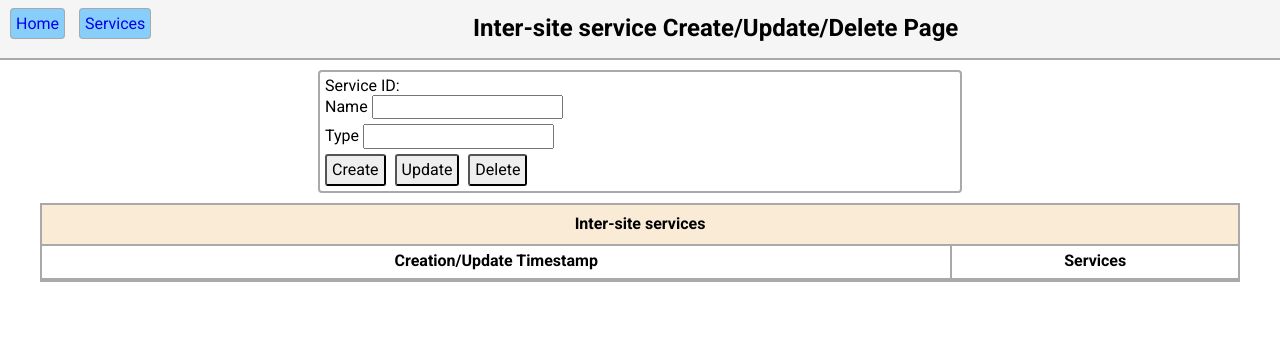
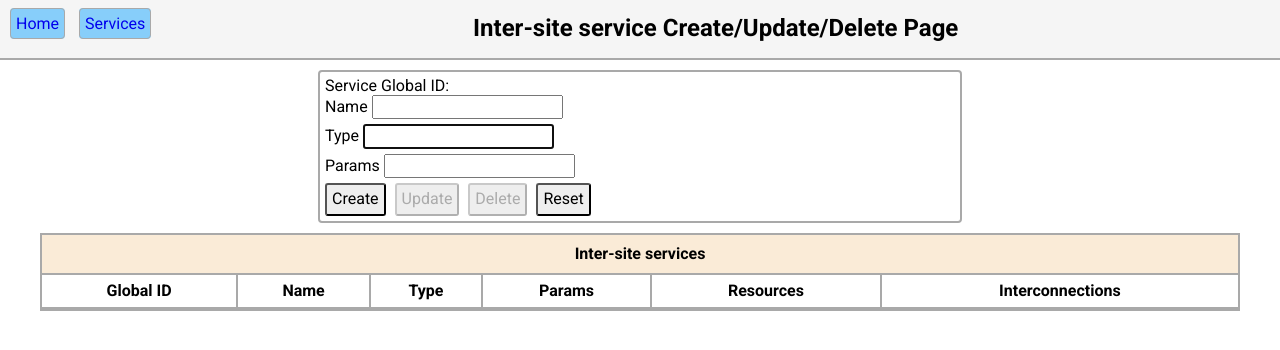
Before and after one commit to daespinel/intersite, a Python web app: template templates/services.html in a window 1280 px wide. Shown: the top 350 px of the page. Run offline with Jinja, Linux system fonts and the light colour scheme; the template is opened without the code that fills it: most values are stand-ins (such as "Sample title", 1, 10 or a date in 2020); lists and menus that the app fills with data are empty; some libraries are stand-ins or nearby versions.

Commit message:
Adding views for HTML requests

```diff
--- a/static/css/home.css
+++ b/static/css/home.css
@@ -46,7 +46,7 @@ tbody tr:nth-child(odd) {
     background-color: gainsboro;
 }
 
-tbody td.name, tbody td.region, tbody td.uuid {
+tbody td.global, tbody td.region, tbody td.uuid {
     cursor: pointer;
     height: 33px;
 }
--- a/static/css/services.css
+++ b/static/css/services.css
@@ -57,15 +57,21 @@ tr:nth-child(even) {
     background-color: gainsboro;
 }
 
-td {
+td.name {
     text-align: center;
+    width: 175px;
+}
+
+td.type {
+    text-align: center;
+    width: 280px;
 }
 
 tbody td.type {
     width: 280px;
 }
 
-tbody td.name {
+tbody td.global {
     cursor: pointer;
     height: 33px;
 }
--- a/static/js/home.js
+++ b/static/js/home.js
@@ -85,10 +85,10 @@ ns.controller = (function (m, v) {
     }
 
     // handle application events
-    $('table').on('dblclick', 'tbody td.name', function (e) {
+    $('table').on('dblclick', 'tbody td.global', function (e) {
         let $target = $(e.target).parent(),
-            global_id = $target.data('service_global');
-        window.location = `/services/${global_id}`;
+            service_global = $target.data('service_global');
+        window.location = `/services/${service_global}`;
 
     });
 
--- a/static/js/services.js
+++ b/static/js/services.js
@@ -12,49 +12,50 @@ ns.model = (function () {
 
     // Return the API
     return {
+        read_one: function (service_global) {
+            let ajax_options = {
+                type: 'GET',
+                url: `/api/intersite-vertical/${service_global}`,
+                accepts: 'application/json',
+                dataType: 'json'
+            };
+            return $.ajax(ajax_options);
+        },
         read: function () {
             let ajax_options = {
                 type: 'GET',
-                url: 'api/intersite-vertical',
+                url: '/api/intersite-vertical',
                 accepts: 'application/json',
                 dataType: 'json'
             };
-            return $.ajax(ajax_options)
+            return $.ajax(ajax_options);
         },
-        create: function (name, type, resources) {
-            console.log("joder");
-            console.info("joder");
+        create: function (service) {
             let ajax_options = {
                 type: 'POST',
-                url: 'api/intersite-vertical',
+                url: '/api/intersite-vertical',
                 accepts: 'application/json',
                 contentType: 'application/json',
                 dataType: 'json',
-                data: JSON.stringify({
-                    'name': name,
-                    'type': type,
-                    'resources': resources
-                })
+                data: JSON.stringify(service)
             };
             return $.ajax(ajax_options)
         },
-        update: function (id) {
+        update: function (service) {
             let ajax_options = {
                 type: 'PUT',
-                url: 'api/intersite-vertical/' + id,
+                url: '/api/intersite-vertical/${service.service_global}',
                 accepts: 'application/json',
                 contentType: 'application/json',
                 dataType: 'json',
-                data: JSON.stringify({
-                    'id': id
-                })
+                data: JSON.stringify(service)
             };
             return $.ajax(ajax_options)
         },
-        'delete': function (id) {
+        'delete': function (service_global) {
             let ajax_options = {
                 type: 'DELETE',
-                url: 'api/intersite-vertical/' + id,
+                url: '/api/intersite-vertical/${service_global}',
                 accepts: 'application/json',
                 contentType: 'plain/text'
             };
@@ -67,15 +68,17 @@ ns.model = (function () {
 ns.view = (function () {
     'use strict';
 
+    var $table = $(".services table");
+
     const NEW_RESOURCE = 0,
         EXISTING_RESOURCE = 1;
 
-    let $service_id = $('#id'),
-        $global = $('#global'),
-        $name = $('#name'),
-        $type = $('#type'),
-        $resources = $('#resources'),
-        $interconnections = $('#interconnections'),
+    let $service_global = $('#service_global'),
+        $service_name = $('#service_name'),
+        $service_type = $('#service_type'),
+        $service_params = $('#service_params'),
+        $service_resources = $('#service_resources'),
+        $service_interconnections = $('#service_interconnections'),
         $create = $('#create'),
         $update = $('#update'),
         $delete = $('#delete'),
@@ -86,37 +89,48 @@ ns.view = (function () {
         NEW_RESOURCE: NEW_RESOURCE,
         EXISTING_RESOURCE: EXISTING_RESOURCE,
         reset: function () {
-            $service_id.val('');
-            $global.val('');
-            $name.val('');
-            $type.val('');
-            $resources.val('');
-            $interconnections.val('').focus();
+            $service_global.text('');
+            $service_name.val('');
+            $service_params.val('');
+            $service_type.val('').focus();
         },
-        update_editor: function (id) {
-            $id.val(id).focus();
+        update_editor: function (service) {
+            $service_global.text(service.service_global);
+            $service_name.val(service.service_name);
+            $service_params.val(service.service_params);
+            $service_type.val(service.service_type).focus();
         },
-        build_table: function (service) {
-            let source = $('#blog-table-template').html(),
+        set_button_state: function (state) {
+            if (state === NEW_RESOURCE) {
+                $create.prop('disabled', false);
+                $update.prop('disabled', true);
+                $delete.prop('disabled', true);
+            } else if (state === EXISTING_RESOURCE) {
+                $create.prop('disabled', true);
+                $update.prop('disabled', false);
+                $delete.prop('disabled', false);
+            }
+        },
+        build_table: function (data) {
+
+            let source = $('#services-table-template').html(),
                 template = Handlebars.compile(source),
                 html;
 
-            // clear the table
-            $('.blog table > tbody').empty();
+            // Create the HTML from the template and notes
+            html = template({services: data});
 
-            // did we get a service array?
-            if (service) {
-                html = template({ service: service })
-                $('table > tbody').append(html);
-            }
+            // Append the rows to the table tbody
+            $table.append(html);
+
         },
         error: function (error_msg) {
             $('.error')
                 .text(error_msg)
                 .css('visibility', 'visible');
             setTimeout(function () {
-                $('.error').css('visibility', 'hidden');
-            }, 3000)
+                $('.error').fadeOut();
+            }, 2000)
         }
     };
 }());
@@ -127,14 +141,13 @@ ns.controller = (function (m, v) {
 
     let model = m,
         view = v,
-        $url_service_id = $('#url_service_id')
-        $service_id = $('#service_id'),
-        $service_global = $('#global'),
-        $service_name = $('#name'),
-        $service_type = $('#type'),
-        $service_params = $('#params'),
-        $service_resources = $('#resources'),
-        $service_interconnections = $('#interconnections');
+        $url_service_global = $('#url_service_global'),
+        $service_global = $('#service_global'),
+        $service_name = $('#service_name'),
+        $service_type = $('#service_type'),
+        $service_params = $('#service_params'),
+        $service_resources = $('#service_resources'),
+        $service_interconnections = $('#service_interconnections');
 
     // Get the data from the model after the controller is done initializing
     setTimeout(function () {
@@ -147,8 +160,8 @@ ns.controller = (function (m, v) {
                 error_handler(xhr, textStatus, errorThrown);
             })
 
-        if ($url_service_id.val() !== "") {
-            model.read_one(parseInt($url_service_id.val()))
+        if ($url_service_global.val() !== "") {
+            model.read_one($url_service_global.val())
                 .done(function (data) {
                     view.update_editor(data);
                     view.set_button_state(view.EXISTING_RESOURCE);
@@ -158,6 +171,16 @@ ns.controller = (function (m, v) {
                 });
         }
     }, 100)
+
+    // generic error handler
+    function error_handler(xhr, textStatus, errorThrown) {
+        let error_msg = `${textStatus}: ${errorThrown} - ${xhr.responseJSON.detail}`;
+
+        view.error(error_msg);
+        console.log(error_msg);
+    }
+    // initialize the button states
+    view.set_button_state(view.NEW_RESOURCE);
 
     // Validate input
     function validate(type, resources) {
@@ -207,43 +230,19 @@ ns.controller = (function (m, v) {
 
     $('#reset').click(function () {
         view.reset();
+        view.set_button_state(view.NEW_RESOURCE);
     })
 
     $('table').on('dblclick', 'tbody tr', function (e) {
         let $target = $(e.target).parent(),
-            service_id = $target.data('service_id'),
-            global = $target.data('global')
-            name = $target.data('name'),
-            type = $target.data('type'),
-            params = $target.data('params'),
-            resources = $target.data('resources'),
-            interconnections = $target.data('interconnections');
+            service_global = $target.data('global')
+            service_name = $target.data('name'),
+            service_type = $target.data('type'),
+            service_params = $target.data('params'),
+            service_resources = $target.data('resources'),
+            service_interconnections = $target.data('interconnections');
 
-        view.update_editor({ service_id: service_id, global: global, name: name, type: type, params: params, resources: resources, interconnections: interconnections });
+        view.update_editor({  service_global: service_global, service_name: service_name, service_type: service_type, service_params: service_params, service_resources: service_resources, service_interconnections: service_interconnections });
     });
 
-    // Handle the model events
-    $event_pump.on('model_read_success', function (e, data) {
-        view.build_table(data);
-        view.reset();
-    });
-
-    $event_pump.on('model_create_success', function (e, data) {
-        model.read();
-    });
-
-    $event_pump.on('model_update_success', function (e, data) {
-        model.read();
-    });
-
-    $event_pump.on('model_delete_success', function (e, data) {
-        model.read();
-    });
-
-    $event_pump.on('model_error', function (e, xhr, textStatus, errorThrown) {
-        let error_msg = textStatus + ': ' + errorThrown + ' - ' + xhr.responseJSON.detail;
-        view.error(error_msg);
-        console.log(error_msg);
-        console.log("joder");
-    })
 }(ns.model, ns.view));
--- a/templates/home.html
+++ b/templates/home.html
@@ -13,8 +13,8 @@
         <caption>Inter-site services Blog Entries</caption>
         <thead>
             <tr>
+                <th>Global ID</th>
                 <th>Name</th>
-                <th>Global</th>
                 <th>Type</th>
                 <th>Params</th>
                 <th>Resources</th>
@@ -32,13 +32,11 @@
     <tbody>
         {{#each services}}
         <tr data-service_global="{{service_global}}" >
+            <td class="global">{{service_global}}</td>
             <td class="name">{{service_name}}</td>
-            <td class="global">{{service_global}}</td>
             <td class="type">{{service_type}}</td>
             <td class="params">{{service_params}}</td>
-
             <td class="resources">{{#each service_resources}}{{resource_region}} - {{resource_uuid}} <br> {{/each}}</td>
-
             <td class="interconnections">{{#each service_interconnections}}{{interconnexion_uuid}} <br> {{/each}}</td>
         </tr>
         {{/each}}
--- a/templates/services.html
+++ b/templates/services.html
@@ -8,31 +8,40 @@
 
 {% block body %}
     <div class="container">
-        <input id="url_service_id" type="hidden" value="{{ service_global }}" />
+        <input id="url_service_global" type="hidden" value="{{ service_global }}" />
         <div class="section editor">
             <div>
-                <span>Service ID:</span>
+                <span>Service Global ID:</span>
                 <span id="service_global"></span>
             </div>
             <label for="name">Name
-                <input id="name" type="text" />
+                <input id="service_name" type="text" />
             </label>
             <br />
             <label for="type">Type
-                <input id="type" type="text" />
+                <input id="service_type" type="text" />
+            </label>
+            <br />
+            <label for="params">Params
+                <input id="service_params" type="text" />
             </label>
             <br />
             <button id="create">Create</button>
             <button id="update">Update</button>
             <button id="delete">Delete</button>
+            <button id="reset">Reset</button>
         </div>
         <div class="services">
             <table>
                 <caption>Inter-site services</caption>
                 <thead>
                     <tr>
-                        <th>Creation/Update Timestamp</th>
-                        <th>Services</th>
+                        <th>Global ID</th>
+                        <th>Name</th>
+                        <th>Type</th>
+                        <th>Params</th>
+                        <th>Resources</th>
+                        <th>Interconnections</th>
                     </tr>
                 </thead>
             </table>
@@ -47,11 +56,15 @@
 {% raw %}
 <script id="services-table-template" type="text/x-handlebars-template">
     <tbody>
-        {{#each service}}
-            <tr data-service_global="{{global_id}}" data-name="{{name}}" data-type="{{type}}">
-                <td class="type">{{type}}</td>
-                <td class="name">{{name}}</td>
-            </tr>
+        {{#each services}}
+        <tr data-service_global="{{service_global}}" data-service_type="{{service_type}}" >
+            <td class="global">{{service_global}}</td>
+            <td class="name">{{service_name}}</td>
+            <td class="type">{{service_type}}</td>
+            <td class="params">{{service_params}}</td>
+            <td class="resources">{{#each service_resources}}{{resource_region}} - {{resource_uuid}} <br> {{/each}}</td>
+            <td class="interconnections">{{#each service_interconnections}}{{interconnexion_uuid}} <br> {{/each}}</td>
+        </tr>
         {{/each}}
     </tbody>
 </script>
```
Also changed, not shown: app.py (+5 -5 lines), controllers/intersite.py (+24 -4 lines), service.db.
